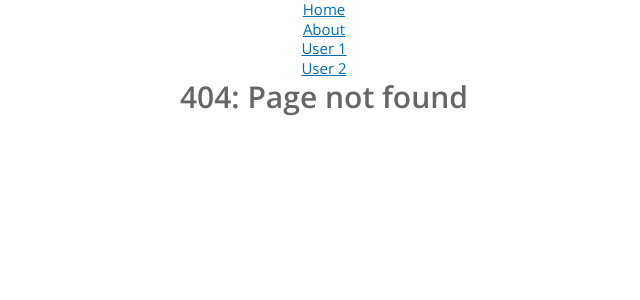
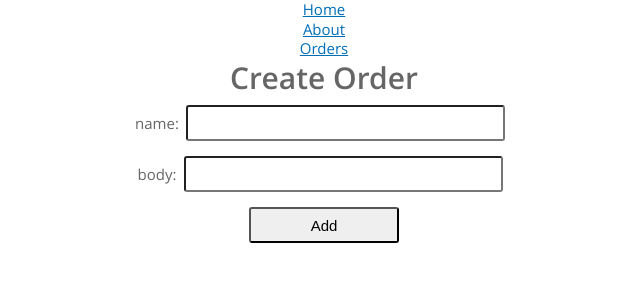
Before and after one commit to elcodabra/react-starter, a React app: page /#/orders/create in a window 1280 px wide. Before the commit this address had no page. Shown: the top 300 px of the page, without its empty margins (316-956 px from the left). Built offline with nearby package versions, Linux system fonts and the light colour scheme.

Commit message:
add Orders

```diff
--- a/src/app/components/Header/index.jsx
+++ b/src/app/components/Header/index.jsx
@@ -1,5 +1,4 @@
 import React from 'react';
-
 import { Link } from 'react-router-dom';
 
 const Header = () => (
@@ -8,8 +7,7 @@ const Header = () => (
       <ul>
         <li><Link to='/'>Home</Link></li>
         <li><Link to='/about'>About</Link></li>
-        <li><Link to='/users/1'>User 1</Link></li>
-        <li><Link to='/users/2'>User 2</Link></li>
+        <li><Link to='/orders'>Orders</Link></li>
       </ul>
     </nav>
   </header>
--- /dev/null
+++ b/src/app/components/Orders/CreateOrEdit/index.jsx
@@ -0,0 +1,102 @@
+import React from 'react';
+import BackendService from '../../../services/backend';
+
+class CreateOrEditOrder extends React.Component {
+  constructor(props) {
+    super(props);
+    this.state = {
+      order: {
+        title: '',
+        body: ''
+      }
+    };
+
+    this.backendService = new BackendService();
+
+    this.getOrder = this.getOrder.bind(this);
+    this.handleSubmit = this.handleSubmit.bind(this);
+    this.handleInputChange = this.handleInputChange.bind(this);
+  }
+
+  componentDidMount() {
+    this.getOrder(this.props);
+  }
+
+  componentWillReceiveProps(nextProps) {
+    this.getOrder(nextProps);
+  }
+
+  getOrder(props) {
+    if (props.match.params.id) {
+      this.backendService.getOrder(encodeURIComponent(props.match.params.id))
+        .then((response) => {
+          if (response.data) {
+            this.setState({ order: response.data });
+          }
+        })
+        .catch((error) => {
+          console.log(error);
+        });
+    }
+  }
+
+  handleInputChange(event) {
+    const target = event.target;
+    const value = target.type === 'checkbox' ? target.checked : target.value;
+    const name = target.name;
+
+    this.setState({
+      order: Object.assign({}, this.state.order, {
+        [name]: value
+      })
+    });
+  }
+
+  handleSubmit() {
+    console.log(this.state);
+  }
+
+  render() {
+    return (
+      <div>
+        { this.props.match.params.id ?
+          <h1>
+            Edit Order #{this.props.match.params.id}
+          </h1>
+          :
+          <h1>
+            Create Order
+          </h1>
+        }
+        <div>
+          <div>
+            <label>
+              name:
+              <input
+                type="text"
+                name="title"
+                value={this.state.order.title}
+                onChange={this.handleInputChange} />
+            </label>
+          </div>
+          <div>
+            <label>
+              body:
+              <input
+                type="text"
+                name="body"
+                value={this.state.order.body}
+                onChange={this.handleInputChange} />
+            </label>
+          </div>
+          <div>
+            <button onClick={this.handleSubmit}>{ this.props.match.params.id ? 'Save' : 'Add' }</button>
+          </div>
+          {/*{JSON.stringify(this.state.order)}*/}
+        </div>
+      </div>
+    )
+  }
+}
+
+export default CreateOrEditOrder;
--- /dev/null
+++ b/src/app/components/Orders/List/index.jsx
@@ -0,0 +1,53 @@
+import React from 'react';
+import { Link } from 'react-router-dom';
+import BackendService from '../../../services/backend';
+
+class ListOrders extends React.Component {
+  constructor(props) {
+    super(props);
+    this.backendService = new BackendService();
+    this.getOrders.bind(this);
+  }
+
+  componentDidMount() {
+    this.getOrders(this.props);
+  }
+
+  componentWillReceiveProps(nextProps) {
+    this.getOrders(nextProps);
+  }
+
+  getOrders(props) {
+    // TODO: refactor props for size & limit
+    this.backendService.getOrders()
+      .then((response) => {
+        if (response.data) {
+          this.setState({ orders: response.data });
+        }
+      })
+      .catch((error) => {
+        console.log(error);
+      });
+  }
+
+  render() {
+    return (
+      <div>
+        <div>
+          <h1>List Orders:</h1>
+          <ul>
+            {this.state && this.state.orders &&
+              this.state.orders.map((item, index) =>
+                <li key={index}>
+                  <Link to={"/orders/view/"+item.id}>{index + 1}. {item.title}</Link>
+                </li>
+              )
+            }
+          </ul>
+        </div>
+      </div>
+    )
+  }
+}
+
+export default ListOrders;
--- /dev/null
+++ b/src/app/components/Orders/index.jsx
@@ -0,0 +1,15 @@
+import React from 'react';
+import { Switch, Route } from 'react-router-dom';
+
+import CreateOrEditOrder from './CreateOrEdit';
+import ListOrders from './List';
+
+const Orders = () => (
+  <Switch>
+    <Route exact path='/orders' component={ListOrders}/>
+    <Route exact path='/orders/create' component={CreateOrEditOrder}/>
+    <Route path='/orders/view/:id' component={CreateOrEditOrder}/>
+  </Switch>
+)
+
+export default Orders;
--- a/src/app/components/Users/index.js
+++ /dev/null
@@ -1,46 +0,0 @@
-import React from 'react';
-import BackendService from '../../services/backend';
-
-class Users extends React.Component {
-  constructor(props) {
-    super(props);
-    this.backendService = new BackendService();
-    this.state = {user: {}};
-    this.getUser.bind(this);
-  }
-
-  componentDidMount() {
-    this.getUser(this.props);
-  }
-
-  componentWillReceiveProps(nextProps) {
-    this.getUser(nextProps);
-  }
-
-  getUser(props) {
-    this.backendService.getUser(props.match.params.id)
-      .then((response) => {
-        if (response.data) {
-          this.setState({ user: response.data });
-        }
-      })
-      .catch((error) => {
-        console.log(error);
-      });
-  }
-
-  render() {
-    return (
-      <div>
-        <h1>
-          User #{this.props.match.params.id}
-        </h1>
-        <div>
-          {JSON.stringify(this.state.user)}
-        </div>
-      </div>
-    )
-  }
-}
-
-export default Users;
--- a/src/app/routes.jsx
+++ b/src/app/routes.jsx
@@ -4,13 +4,13 @@ import { Switch, Route } from 'react-router-dom';
 import About from './components/About';
 import Home from './components/Home';
 import PageNotFound from './components/PageNotFound';
-import Users from './components/Users';
+import Orders from './components/Orders';
 
 const Routes = () => (
   <Switch>
     <Route exact path='/' component={Home}/>
     <Route exact path='/about' component={About}/>
-    <Route exact path='/users/:id' component={Users}/>
+    <Route path='/orders' component={Orders}/>
     <Route component={PageNotFound}/>
   </Switch>
 )
--- a/src/app/services/backend.js
+++ b/src/app/services/backend.js
@@ -3,8 +3,12 @@ import axios from 'axios';
 class BackendService {
   constructor() {}
 
-  getUser(id) {
-    return axios.get(`http://jsonplaceholder.typicode.com/users/${id}`)
+  getOrder(id) {
+    return axios.get(`http://jsonplaceholder.typicode.com/posts/${id}`)
+  }
+
+  getOrders() {
+    return axios.get('http://jsonplaceholder.typicode.com/posts')
   }
 }
 
--- a/src/styles.css
+++ b/src/styles.css
@@ -13,3 +13,20 @@ a {color:#006fb8;
   -moz-transition: all 0.3s ease;
 }
 button, a { cursor: pointer; }
+
+input, button {
+  transition: all 0.5s ease;
+  padding: .5em;
+  margin: .5em;
+  font-size: inherit;
+  border-radius: 3px;
+
+  -webkit-appearance: none;
+  -webkit-tap-highlight-color: rgba(0,0,0,0);
+
+  width: 20em;
+}
+
+button {
+  width: 10em;
+}
```
